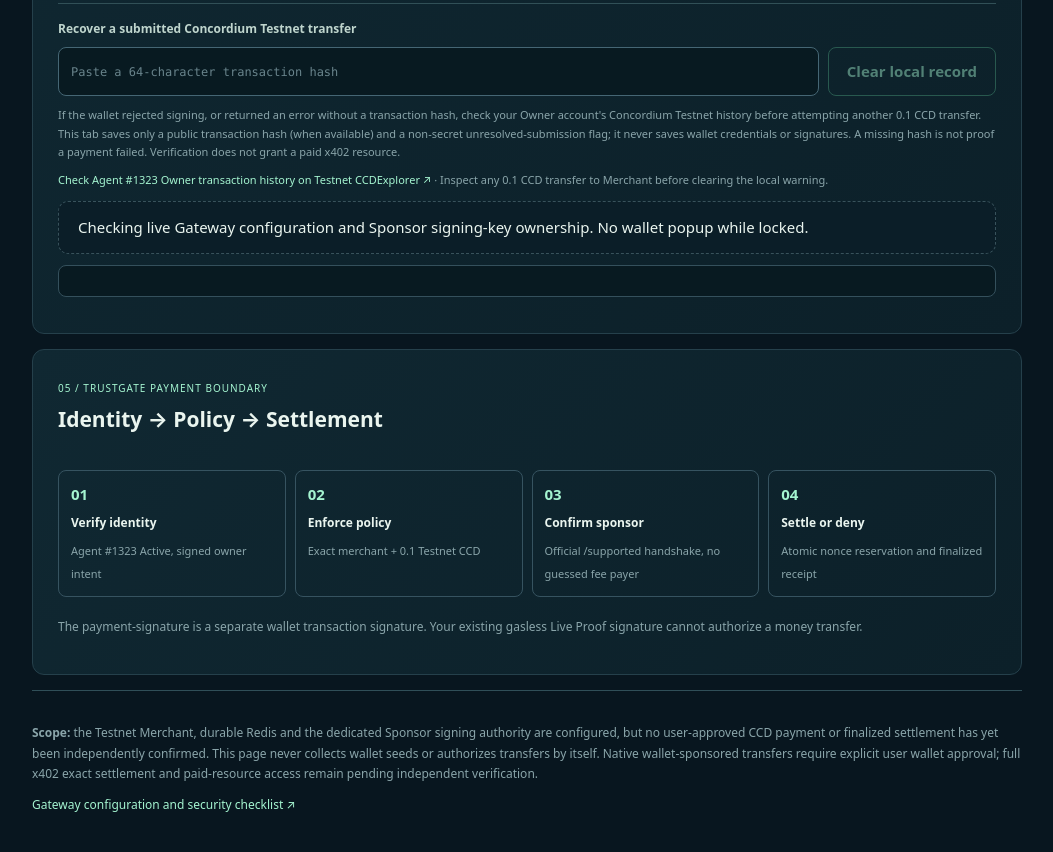
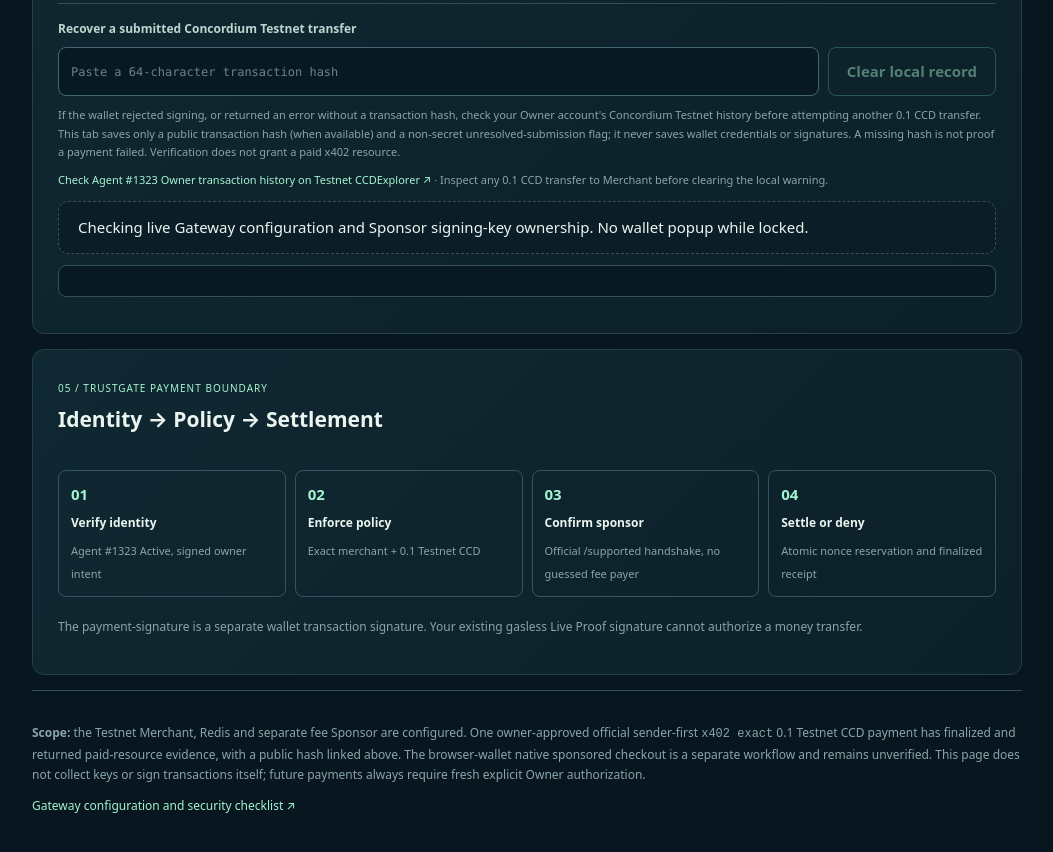
Before and after one commit to bearbaba/TrustGate-AI, a website: page public/x402-gateway.html in a window 1280 px wide. Shown: the part 2103-2955 px from the top of the page, without its empty margins (113-1166 px from the left). Drawn offline with Linux system fonts and the light colour scheme; no server answers.

Commit message:
docs(gateway): remove final stale no-payment claim after verified settlement

```diff
--- a/public/x402-gateway.html
+++ b/public/x402-gateway.html
@@ -55,6 +55,6 @@
 <p>The payment-signature is a separate wallet transaction signature. Your existing gasless Live Proof signature cannot authorize a money transfer.</p>
 </section>
 <div class="x402-bottom">
-<p><strong>Scope:</strong> the Testnet Merchant, durable Redis and the dedicated Sponsor signing authority are configured, but no user-approved CCD payment or finalized settlement has yet been independently confirmed. This page never collects wallet seeds or authorizes transfers by itself. Native wallet-sponsored transfers require explicit user wallet approval; full x402 exact settlement and paid-resource access remain pending independent verification.</p>
+<p><strong>Scope:</strong> the Testnet Merchant, Redis and separate fee Sponsor are configured. One owner-approved official sender-first <code>x402 exact</code> 0.1 Testnet CCD payment has finalized and returned paid-resource evidence, with a public hash linked above. The browser-wallet native sponsored checkout is a separate workflow and remains unverified. This page does not collect keys or sign transactions itself; future payments always require fresh explicit Owner authorization.</p>
 <a href="https://github.com/bearbaba/TrustGate-AI/blob/main/docs/X402_GATEWAY_SETUP.md" target="_blank" rel="noopener noreferrer">Gateway configuration and security checklist ↗</a>
 </div></main></body></html>
```
